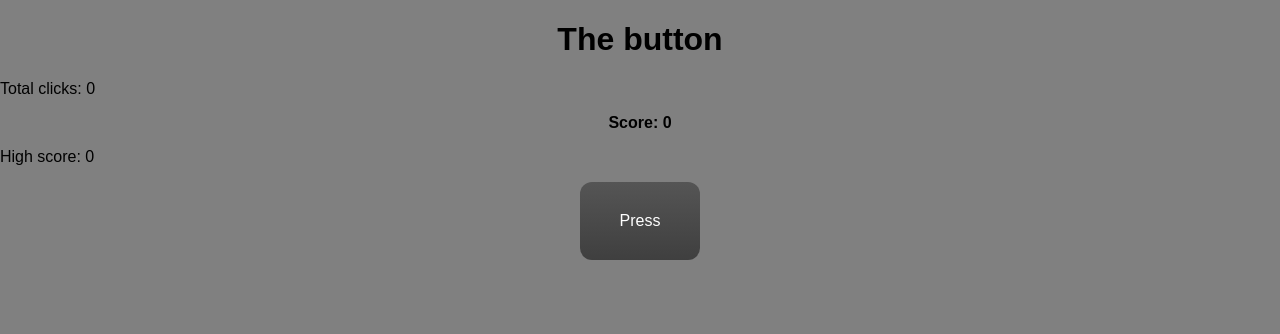
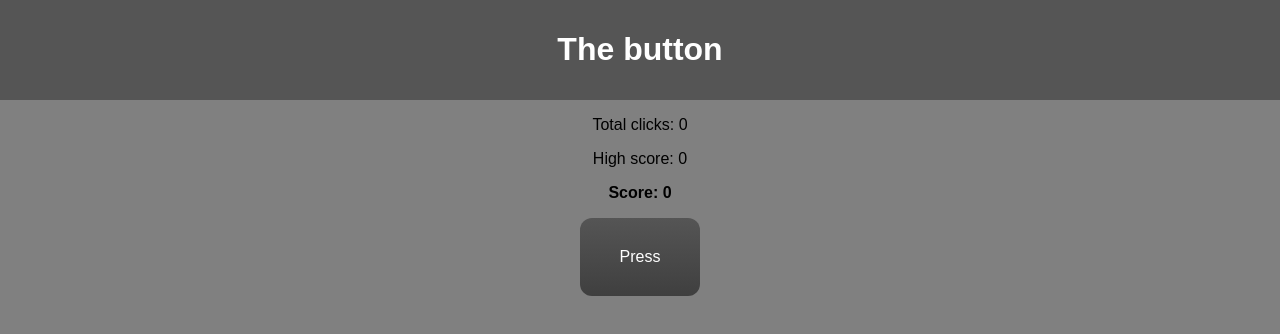
Before and after one commit to TogiTogi/The-Button, a plain HTML site: page index.html in a window 1280 px wide. Drawn offline with Linux system fonts and the light colour scheme.

Commit message:
fixed design

```diff
--- a/index.html
+++ b/index.html
@@ -7,10 +7,13 @@
     <link rel="stylesheet" href="styles.css">
 </head>
 <body>
-    <h1>The button</h1>
+    <header>
+        <h1>The button</h1>
+    </header>
+
     <p id="totalClicks"></p>
+    <p id="highscore"></p>
     <p id="score"></p>
-    <p id="highscore"></p>
     <button id="theButton" type="button">Press</button>
     <script src="js.js"></script>
 </body>
--- a/styles.css
+++ b/styles.css
@@ -3,6 +3,13 @@ body {
     font-family: Arial, sans-serif;
     margin: 0;
     padding: 0;
+    text-align: center;
+}
+
+header {
+    background-color: rgb(85, 85, 85);
+    color: rgb(255, 255, 255);
+    padding: 10px 0;
 }
 
 #theButton {
@@ -29,7 +36,3 @@ body {
     text-align: center;
     font-weight: bold;
 }
-
-h1 {
-    text-align: center;
-}
```
